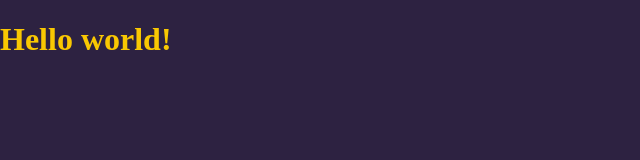
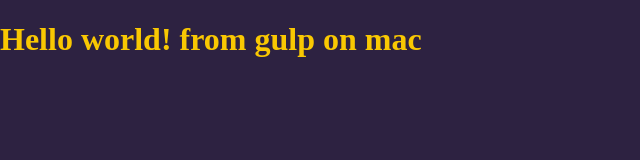
Before and after one commit to druszkiewicz/homepage-gulp, a website: page src/content/index.html in a window 1280 px wide. Shown: the whole page, without its empty margins (0-640 px from the left). Drawn offline with nearby package versions, Linux system fonts and the light colour scheme; files that its build step writes are made by us from their sources; files whose address does not match are found by name.

Commit message:
first change

```diff
--- a/src/content/index.html
+++ b/src/content/index.html
@@ -8,7 +8,7 @@
   <link rel="stylesheet" href="css/main.css">
 </head>
 <body>
-  <h1>Hello world!</h1>
+  <h1>Hello world! from gulp on mac</h1>
 
   <script src="js/main.js"></script>
 </body>
```
